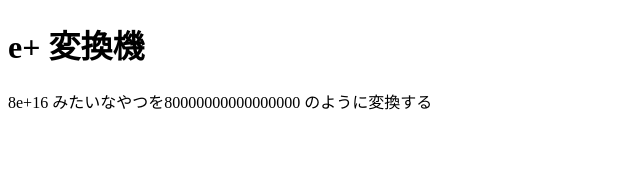
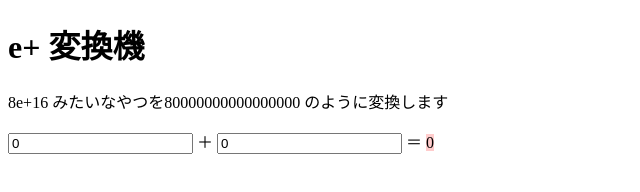
Before and after one commit to legrs/eplus-henkan, a plain HTML site: page index.html in a window 1280 px wide. Shown: the whole page, without its empty margins (0-640 px from the left). Drawn offline with Linux system fonts and the light colour scheme.

Commit message:
Update index.html

```diff
--- a/index.html
+++ b/index.html
@@ -6,7 +6,13 @@
   </head>
   <body>
     <h1> e+ 変換機</h1>
-    <p>8e+16 みたいなやつを80000000000000000 のように変換する</p>
-
+    <p>8e+16 みたいなやつを80000000000000000 のように変換します</p>
+    <form oninput="op1.value = Number(a.value) + Number(b.value);">
+    <input type="number" name="a" value="0">
+      ＋
+      <input type="number" name="b" value="0">
+       ＝
+      <output name="op1" style="background:#FCC;">0</output>
+    </form>
   </body>
 </html>
```
